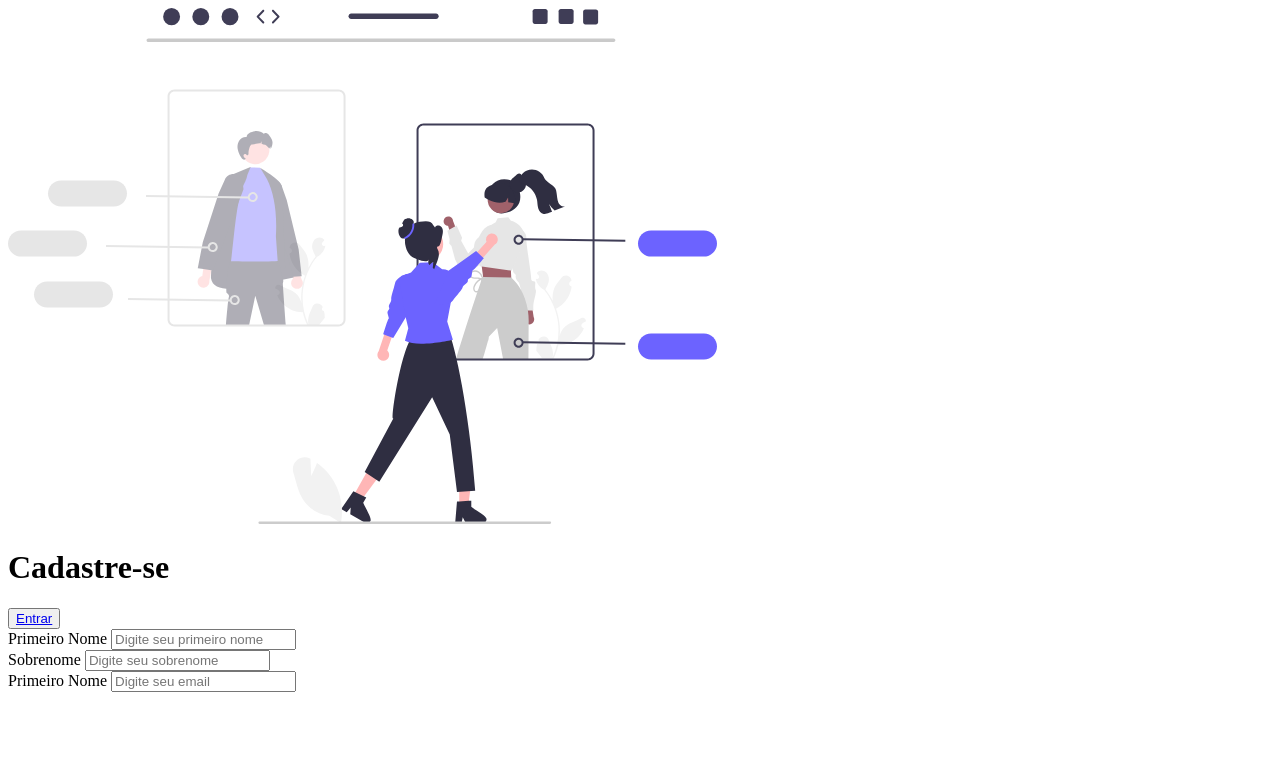
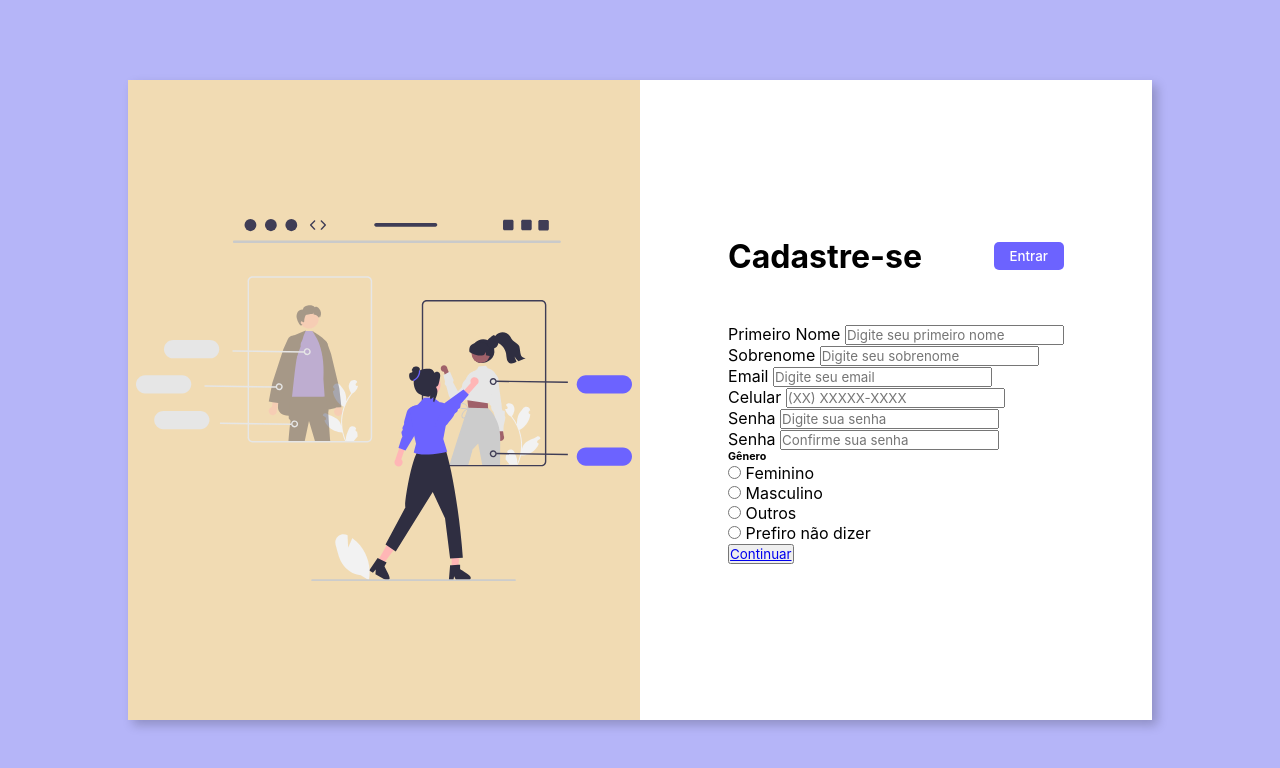
Before and after one commit to damatamarcelo/formulario_cadastro, a plain HTML site: page assets/index.html in a window 1280 px wide. Drawn offline with Linux system fonts and the light colour scheme.

Commit message:
Finalização do HTML e inicio de estilização CSS

```diff
--- a/assets/css/styles.css
+++ b/assets/css/styles.css
@@ -0,0 +1,76 @@
+@import url('https://fonts.googleapis.com/css2? família=Inter:wght@100;200;300;400;500;600&display=swap');
+
+* {
+    padding: 0;
+    margin: 0;
+    box-sizing: border-box;
+    font-family: "Inter", sans-serif;
+}
+
+body {
+    width: 100%;
+    height: 100vh;
+    display: flex;
+    justify-content: center;
+    align-items: center;
+    background: #0c0ce94d;
+}
+
+.container {
+    width: 80%;
+    height: 80vh;
+    display: flex;
+    box-shadow: 5px 5px 10px rgba(0, 0, 0, .212);
+}
+
+.form-image {
+    width: 50%;
+    display: flex;
+    justify-content: center;
+    align-items: center;
+    background-color: #fde3a7d7;
+    padding: 1rem;
+}
+
+.form-image img {
+    width: 31rem;
+}
+
+.form {
+    width: 50%;
+    display: flex;
+    justify-content: center;
+    align-items: center;
+    flex-direction: column;
+    background-color: white;
+    padding: 3rem;
+}
+
+.form-header {
+    margin-bottom: 3rem;
+    display: flex;
+    justify-content: space-between;
+}
+
+.login-button {
+    display: flex;
+    align-items: center;
+}
+
+.login-button button {
+    border: none;
+    background-color: #6c63ff;
+    padding: 0.4rem 1rem;
+    border-radius: 5px;
+    cursor: pointer;
+}
+
+.login-button button:hover {
+    background-color: #6b63fff1;
+}
+
+.login-button button a {
+    text-decoration: none;
+    font-weight: 500;
+    color: white;
+}
--- a/assets/index.html
+++ b/assets/index.html
@@ -29,7 +29,8 @@
                 <div class="input-group">
                     <div class="input-box">
                         <label for="firstname">Primeiro Nome</label>
-                        <input type="text" name="firstname" id="firstname" placeholder="Digite seu primeiro nome" required>
+                        <input type="text" name="firstname" id="firstname" placeholder="Digite seu primeiro nome"
+                            required>
                     </div>
 
                     <div class="input-box">
@@ -38,9 +39,57 @@
                     </div>
 
                     <div class="input-box">
-                        <label for="email">Primeiro Nome</label>
+                        <label for="email">Email</label>
                         <input type="email" name="email" id="email" placeholder="Digite seu email" required>
                     </div>
+
+                    <div class="input-box">
+                        <label for="number">Celular</label>
+                        <input type="tel" name="number" id="number" placeholder="(XX) XXXXX-XXXX" required>
+                    </div>
+
+                    <div class="input-box">
+                        <label for="password">Senha</label>
+                        <input type="password" name="password" id="password" placeholder="Digite sua senha" required>
+                    </div>
+
+                    <div class="input-box">
+                        <label for="ConfirmPassword">Senha</label>
+                        <input type="password" name="ConfirmPassword" id="ConfirmPassword"
+                            placeholder="Confirme sua senha" required>
+                    </div>
+                </div>
+
+                <div class="gender-inputs">
+                    <div class="gender-title">
+                        <h6>Gênero</h6>
+                    </div>
+
+                    <div class="gender-group">
+                        <div class="gender-input">
+                            <input type="radio" name="gender" id="female">
+                            <label for="female">Feminino</label>
+                        </div>
+
+                        <div class="gender-input">
+                            <input type="radio" name="gender" id="male">
+                            <label for="male">Masculino</label>
+                        </div>
+
+                        <div class="gender-input">
+                            <input type="radio" name="gender" id="others">
+                            <label for="others">Outros</label>
+                        </div>
+
+                        <div class="gender-input">
+                            <input type="radio" name="gender" id="none">
+                            <label for="none">Prefiro não dizer</label>
+                        </div>
+                    </div>
+                </div>
+
+                <div class="continue-button">
+                    <button><a href="#">Continuar</a></button>
                 </div>
             </form>
         </div>
```
Also changed, not shown: 1 other file.
